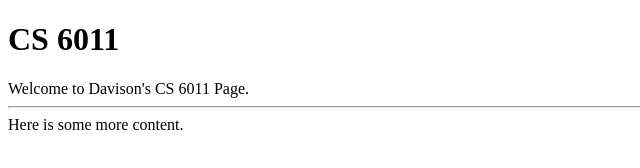
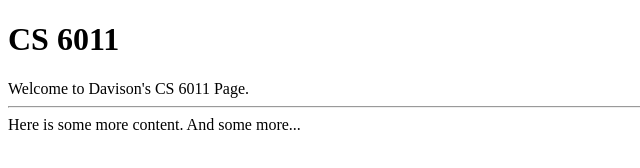
Before and after one commit to ddestger/ddestger.github.io, a plain HTML site: page index.html in a window 1280 px wide. Shown: the whole page, without its empty margins (0-640 px from the left). Drawn offline with Linux system fonts and the light colour scheme.

Commit message:
more testing

```diff
--- a/index.html
+++ b/index.html
@@ -13,5 +13,7 @@ Welcome to Davison's CS 6011 Page.
 
 Here is some more content.
 
+And some more...
+
 </body>
 </html>
```
